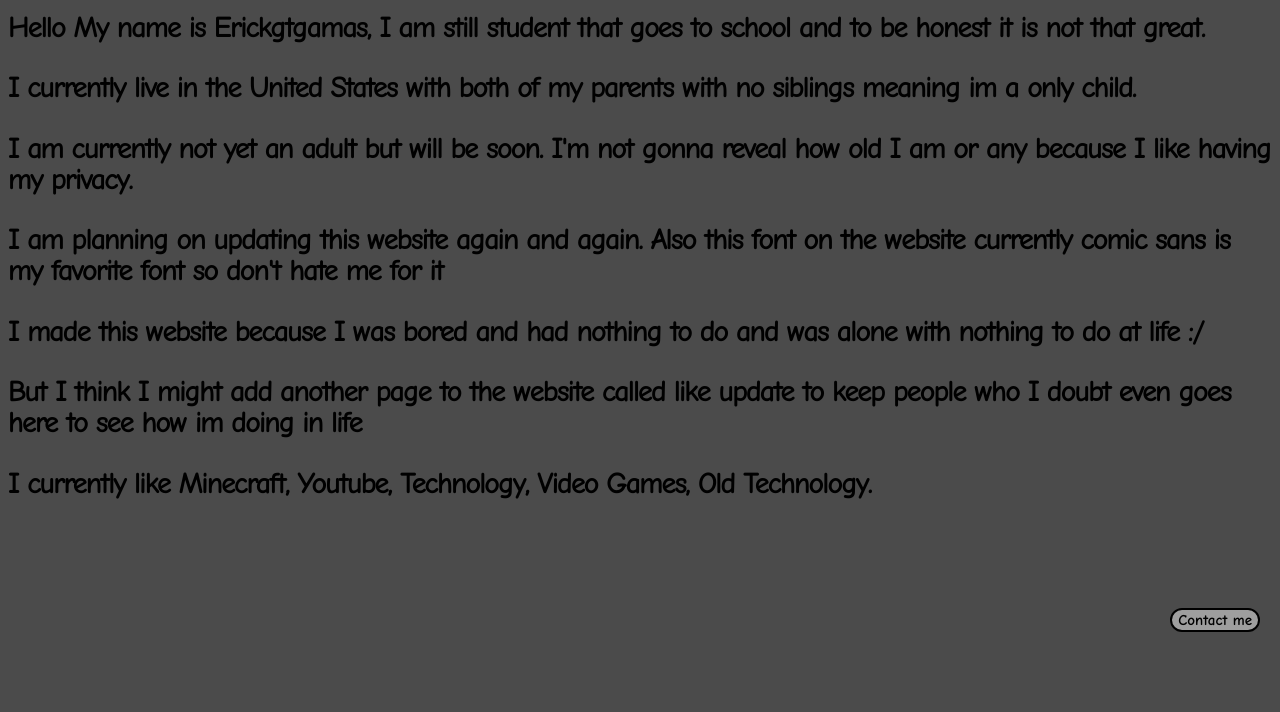
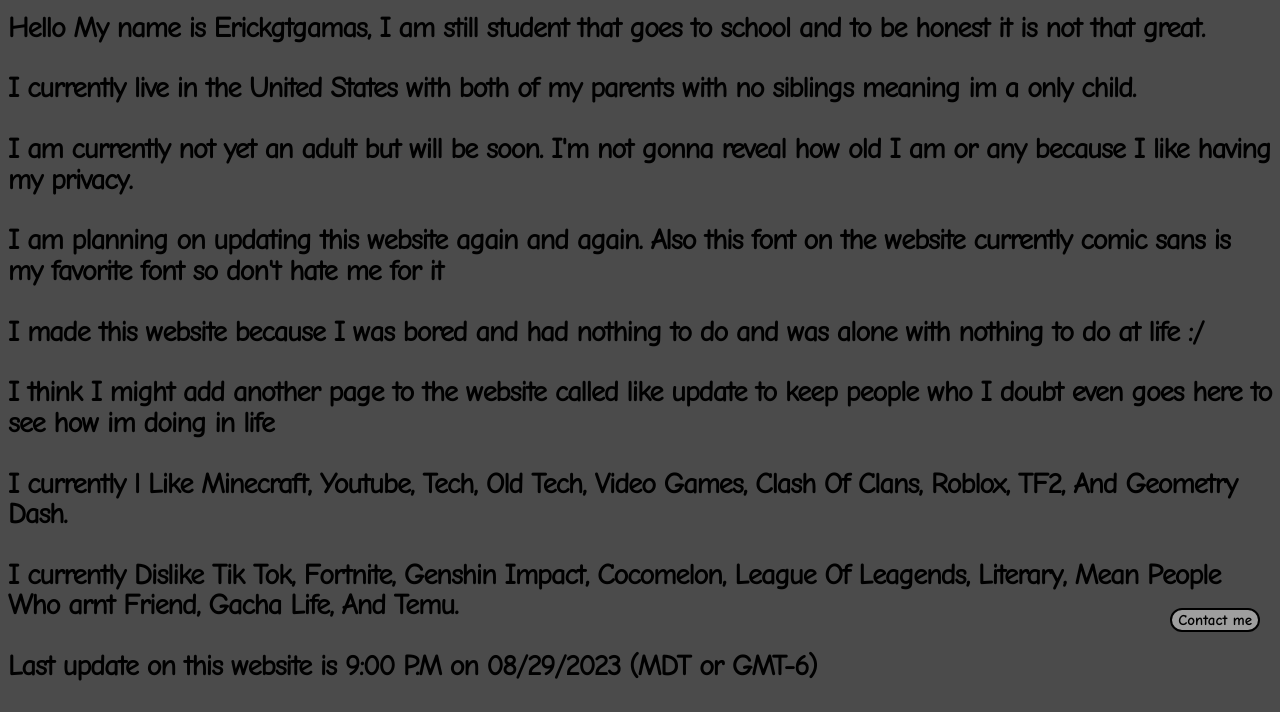
Before and after one commit to Erickgtgamas/erickgtgamas.github.io, a plain HTML site: page index.html in a window 1280 px wide. Shown: the part 148-860 px from the top of the page. Before the commit the page ends 800 px from the top, so only its background shows below. Drawn offline with Linux system fonts and the light colour scheme.

Commit message:
Update index.html

```diff
--- a/index.html
+++ b/index.html
@@ -22,8 +22,12 @@
     <h3 class="closer-text">I am currently not yet an adult but will be soon. I'm not gonna reveal how old I am or any because I like having my privacy.</h3>
     <h3 class="closer-text">I am planning on updating this website again and again. Also this font on the website currently comic sans is my favorite font so don't hate me for it</h3>
     <h3 class="closer-text">I made this website because I was bored and had nothing to do and was alone with nothing to do at life :/</h3>
-    <h3 class="closer-text">But I think I might add another page to the website called like update to keep people who I doubt even goes here to see how im doing in life</h3>
-    <h3 class="closer-text">I currently like Minecraft, Youtube, Technology, Video Games, Old Technology. </h3>
+    <h3 class="closer-text">I think I might add another page to the website called like update to keep people who I doubt even goes here to see how im doing in life</h3>
+    <h3 class="closer-text">I currently l Like Minecraft, Youtube, Tech, Old Tech, Video Games, Clash Of Clans, Roblox, TF2, And Geometry Dash. </h3>
+    <h3 class="closer-text">I currently Dislike Tik Tok, Fortnite, Genshin Impact, Cocomelon, League Of Leagends, Literary, Mean People Who arnt Friend, Gacha Life, And Temu. </h3>
+    <h3 class="closer-text">Last update on this website is 9:00 P.M on 08/29/2023 (MDT or GMT-6)</h3>
+
+
   </div>
 </body>
 
```
